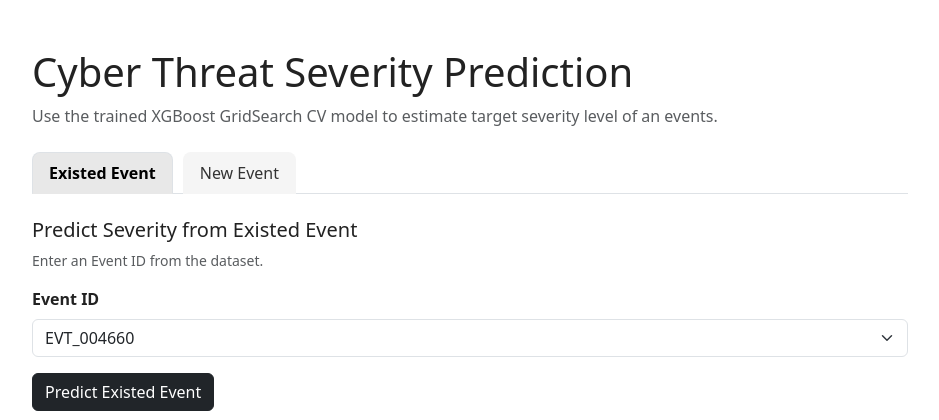
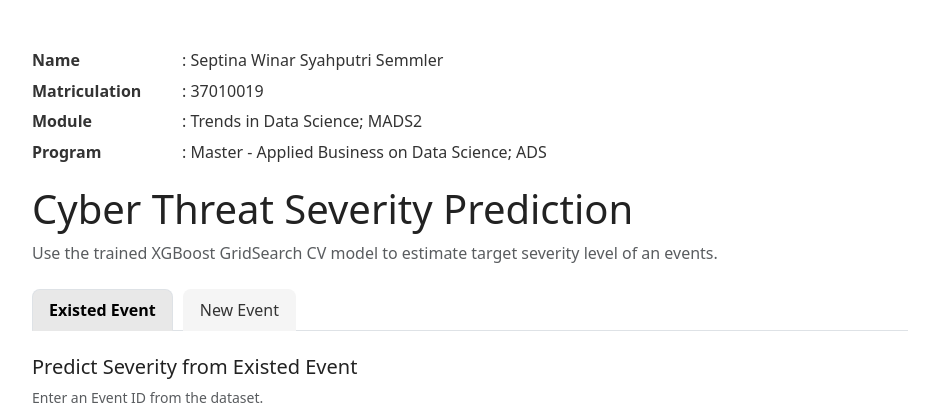
Before and after one commit to wsemmler/Exam2_MADS2, a Flask app: page / in a window 1280 px wide. Shown: the top 420 px of the page, without its empty margins (170-1109 px from the left). Run offline with Flask 3, Linux system fonts and the light colour scheme; parts of the project's set-up code (start-up, migrations or seed data) failed here and were passed over.

Commit message:
add id number

```diff
--- a/templates/index.html
+++ b/templates/index.html
@@ -31,7 +31,21 @@
 </head>
 <body>
 
+
+
 <div class="container my-5" style="max-width: 900px;">
+
+    <div style="display: grid; grid-template-columns: 150px auto; row-gap: 5px; line-height:1.6; color:#333; margin-bottom: 20px;">
+        <div><strong>Name</strong></div>
+        <div>: Septina Winar Syahputri Semmler</div>
+        <div><strong>Matriculation</strong></div>
+        <div>: 37010019</div>
+        <div><strong>Module</strong></div>
+        <div>: Trends in Data Science; MADS2</div>
+        <div><strong>Program</strong></div>
+        <div>: Master - Applied Business on Data Science; ADS</div>
+    </div>
+
     <div class="mb-4">
         <h1>Cyber Threat Severity Prediction</h1>
         <p class="text-muted">Use the trained XGBoost GridSearch CV model to estimate target severity level of an events.</p>
```
